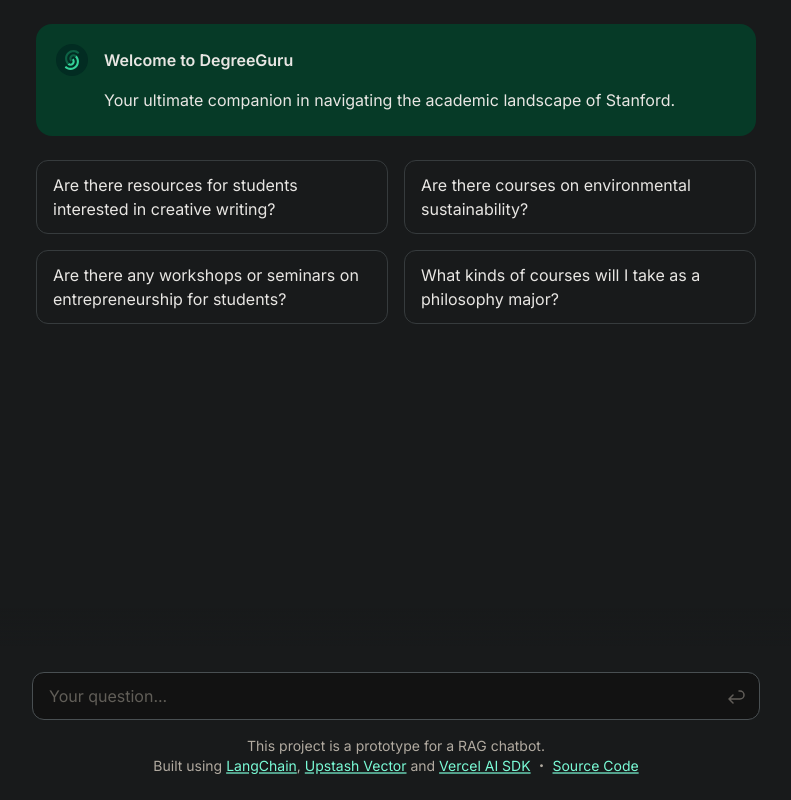
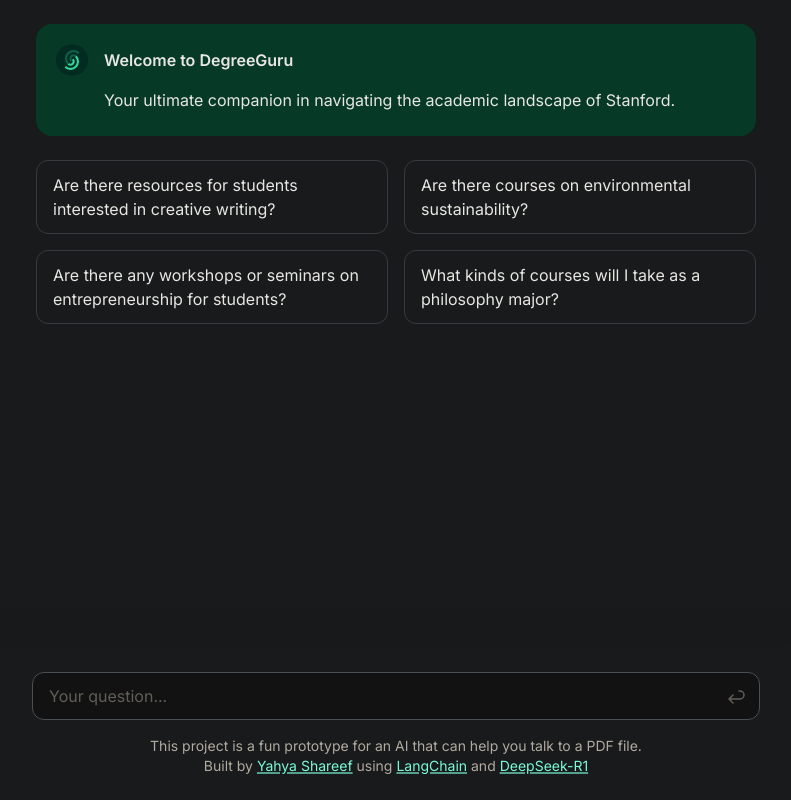
Before and after one commit to yahyashareef48/content-talk-ai, a Next.js app: page / in a window 1280 px wide. Shown: the whole page, without its empty margins (244-1035 px from the left). Built offline with nearby package versions, Linux system fonts and the light colour scheme.

Commit message:
Update powered-by component description and links for clarity and relevance

```diff
--- a/src/components/powered-by.tsx
+++ b/src/components/powered-by.tsx
@@ -1,21 +1,18 @@
 const PoweredBy = () => {
   return (
     <p className="mt-4 text-xs md:text-sm text-text-washed text-center">
-      This project is a prototype for a RAG chatbot. <br /> Built using{" "}
+      This project is a fun prototype for an AI that can help you talk to a PDF
+      file. <br /> Built by{" "}
+      <a href="https://www.linkedin.com/in/yahiya-shareef/" target="_blank">
+        Yahya Shareef
+      </a>{" "}
+      using{" "}
       <a href="https://www.langchain.com/" target="_blank">
         LangChain
-      </a>
-      ,{" "}
-      <a href="https://upstash.com" target="_blank">
-        Upstash Vector
       </a>{" "}
       and{" "}
-      <a href="https://sdk.vercel.ai" target="_blank">
-        Vercel AI SDK
-      </a>{" "}
-      ・{" "}
-      <a href="https://github.com/upstash/DegreeGuru" target="_blank">
-        Source Code
+      <a href="https://www.deepseek.com/" target="_blank">
+        DeepSeek-R1
       </a>
     </p>
   );
```
